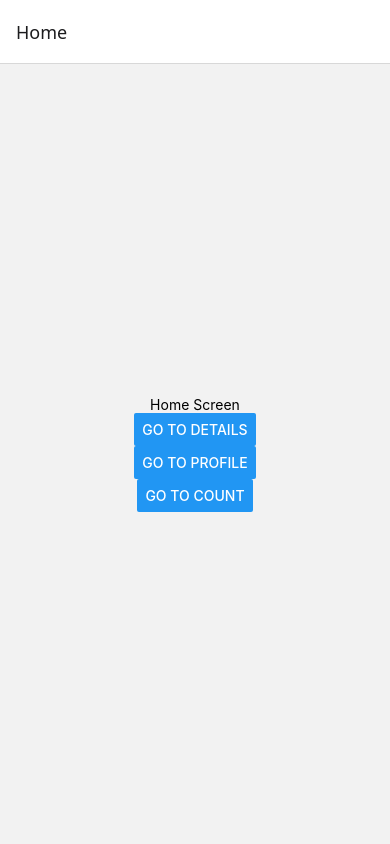
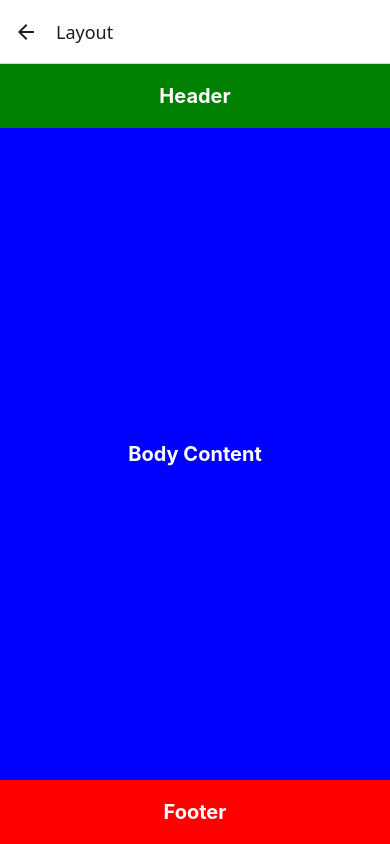
Before and after one commit to Jacob190348/react-native-expo-learning, a React Native app: screen /Layout in a window 390 px wide. Built offline with nearby package versions, Linux system fonts and the light colour scheme.

Commit message:
React native Style

```diff
--- a/components/Navigation.js
+++ b/components/Navigation.js
@@ -3,6 +3,8 @@ import Homescreen from '../pages/HomeScreen';
 import DetailsScreen from '../pages/DetailsScreen';
 import ProfileScreen from '../pages/ProfileScreen';
 import CountScreen from '../pages/CountScreen';
+import FlexScreen from "../pages/FlexScreen";
+import LayoutScreen from "../pages/LayoutScreen";
 
 const Stack = createStackNavigator();
 
@@ -13,6 +15,8 @@ export default function  Navigation () {
         <Stack.Screen name="Details" component={DetailsScreen}/>
         <Stack.Screen name= "Profile" component={ProfileScreen}/>
         <Stack.Screen name= "Count" component={CountScreen}/>
+        <Stack.Screen name="Flex" component={FlexScreen} />
+        <Stack.Screen name="Layout" component={LayoutScreen} />
       </Stack.Navigator>
     );
 }
--- /dev/null
+++ b/pages/FlexScreen.js
@@ -0,0 +1,46 @@
+import React from 'react';
+import { StyleSheet, View, Image, SafeAreaView, StatusBar, Platform, Button } from 'react-native';
+
+const DUMMY_IMAGE_1 = 'https://upload.wikimedia.org/wikipedia/commons/thumb/1/18/Mark_Zuckerberg_F8_2019_Keynote_%2832830578717%29_%28cropped%29.jpg/960px-Mark_Zuckerberg_F8_2019_Keynote_%2832830578717%29_%28cropped%29.jpg';
+const DUMMY_IMAGE_2 = 'https://cdn-7.motorsport.com/images/mgl/0ZR74Db0/s800/marc-marquez-ducati-team.jpg';
+const DUMMY_IMAGE_3 = 'https://resizing.flixster.com/1AE4udFWD-GCkR4hlKN_hpqpvtY=/fit-in/705x460/v2/https://resizing.flixster.com/-XZAfHZM39UwaGJIFWKAE8fS0ak=/v3/t/assets/p24344191_i_h9_aa.jpg';
+
+export default function FlexScreen({ navigation }) {
+  return (
+    <SafeAreaView style={styles.screen}>
+      <StatusBar barStyle="dark-content" />
+      <View style={styles.profileContainer}>
+        <Image source={{ uri: DUMMY_IMAGE_1 }} style={styles.profileImage} />
+        <Image source={{ uri: DUMMY_IMAGE_2 }} style={styles.profileImage} />
+        <Image source={{ uri: DUMMY_IMAGE_3 }} style={styles.profileImage} />
+      </View>
+    </SafeAreaView>
+  );
+}
+
+const styles = StyleSheet.create({
+  screen: {
+    flex: 1,
+    backgroundColor: '#fff',
+    justifyContent: 'center',
+    alignItems: 'center',
+    paddingTop: Platform.OS === 'android' ? StatusBar.currentHeight : 0,
+  },
+  profileContainer: {
+    width: '90%',
+    flexDirection: 'row',
+    justifyContent: 'space-around',
+    alignItems: 'center',
+    marginBottom: 20,
+  },
+  profileImage: {
+    width: 80,
+    height: 80,
+    borderRadius: 40,
+    borderWidth: 2,
+    borderColor: '#ddd',
+  },
+  buttonContainer: {
+    marginTop: 20,
+  },
+});
--- a/pages/HomeScreen.js
+++ b/pages/HomeScreen.js
@@ -16,6 +16,18 @@ export default function Homescreen({ navigation}) {
       title="Go to Count"
      onPress={() => navigation.navigate('Count')}
      />
+     <Button
+        title="Go to Count"
+        onPress={() => navigation.navigate("Count")}
+      />
+      <Button
+        title="Go to Flex"
+        onPress={() => navigation.navigate("Flex")}
+      />
+      <Button
+        title="Go to Layout"
+        onPress={() => navigation.navigate("Layout")}
+      />
     </View>
   );
 }
--- /dev/null
+++ b/pages/LayoutScreen.js
@@ -0,0 +1,46 @@
+import React from 'react';
+import { View, Text, StyleSheet } from 'react-native';
+
+const LayoutScreen = () => {
+  return (
+    <View style={styles.container}>
+      <View style={[styles.header, styles.box]}>
+        <Text style={styles.text}>Header</Text>
+      </View>
+      <View style={[styles.body, styles.box]}>
+        <Text style={styles.text}>Body Content</Text>
+      </View>
+      <View style={[styles.footer, styles.box]}>
+        <Text style={styles.text}>Footer</Text>
+      </View>
+    </View>
+  );
+};
+
+const styles = StyleSheet.create({
+  container: {
+    flex: 1,
+  },
+  box: {
+    padding: 20,
+    justifyContent: 'center',
+    alignItems: 'center',
+  },
+  header: {
+    backgroundColor: 'green',
+  },
+  body: {
+    flex: 1,
+    backgroundColor: 'blue',
+  },
+  footer: {
+    backgroundColor: 'red',
+  },
+  text: {
+    color: 'white',
+    fontSize: 20,
+    fontWeight: 'bold',
+  },
+});
+
+export default LayoutScreen;
```
